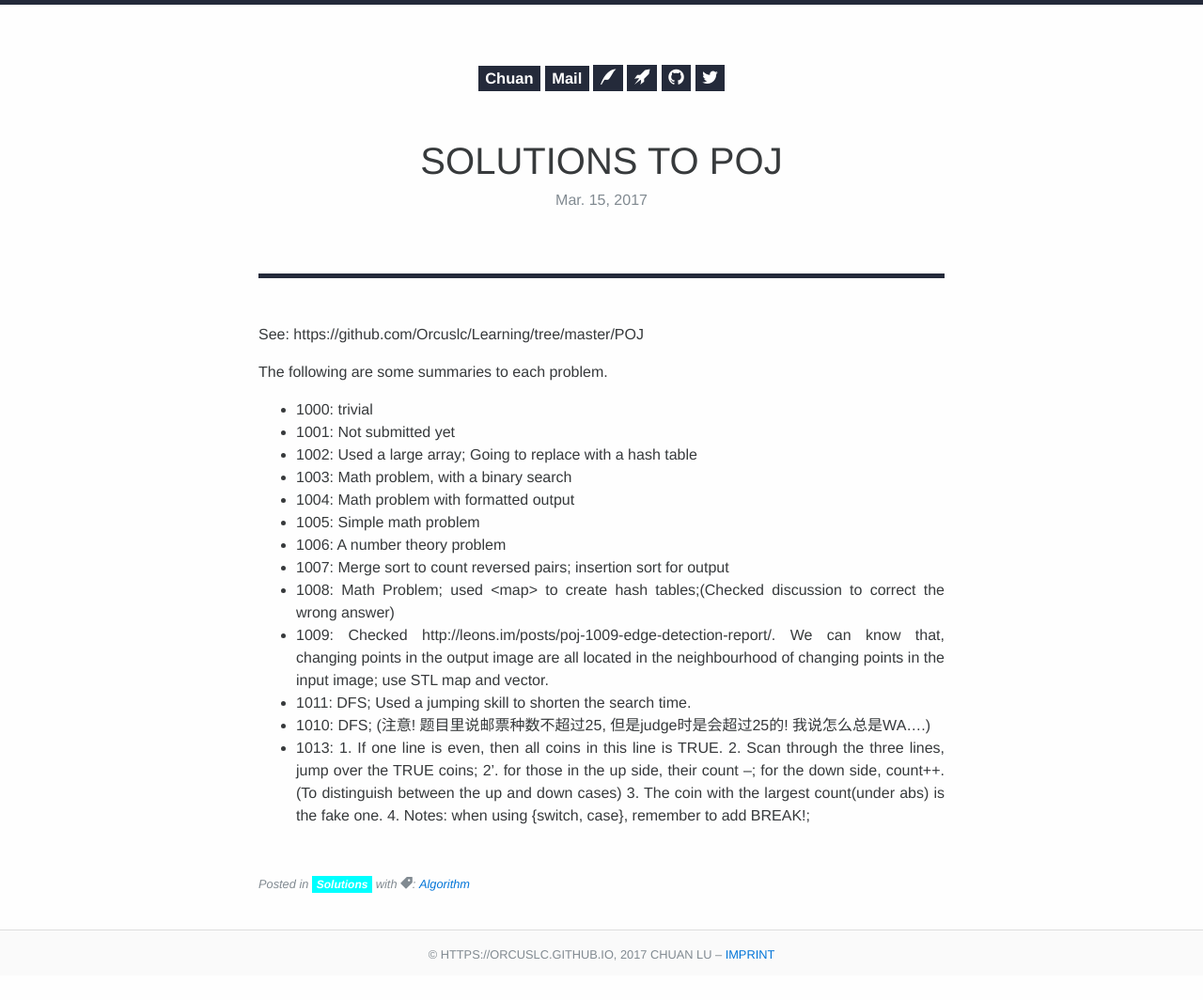
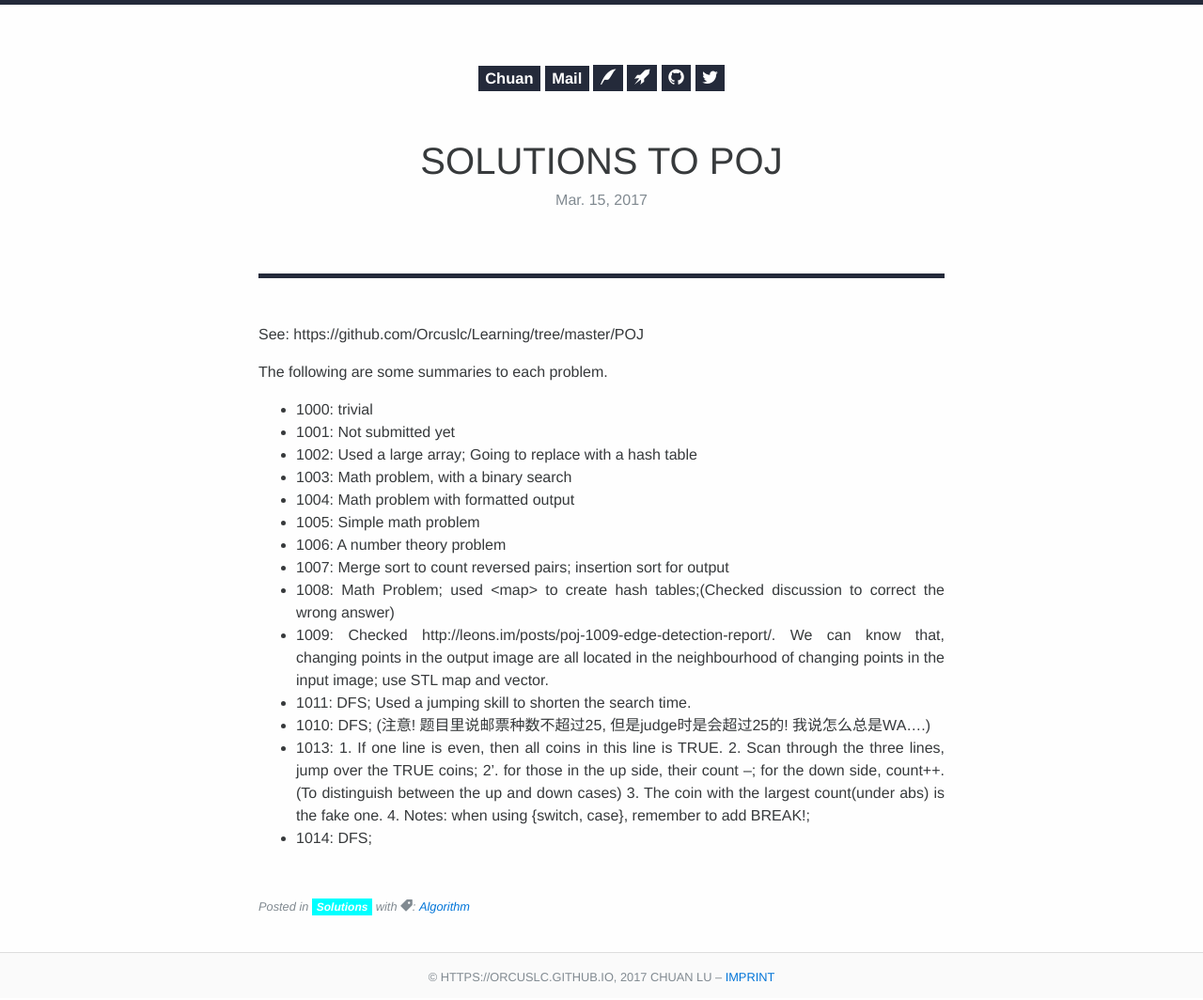
Before and after one commit to Orcuslc/blog.io, a Jekyll site: the page built from _posts/2017-03-15-Solutions-to-POJ.md, in a window 1280 px wide. Shown: the whole page at 94% size. Built offline with Jekyll 4.4.1, drawn with Linux system fonts in a browser that asks for light colours; some web fonts are replaced; before the commit the page ends 1040 px from its top, so only the background shows below that.

Commit message:
add poj 1014

```diff
--- a/_posts/2017-03-15-Solutions-to-POJ.md
+++ b/_posts/2017-03-15-Solutions-to-POJ.md
@@ -26,3 +26,4 @@ The following are some summaries to each problem.
 		2'. for those in the up side, their count --; for the down side, count++. (To distinguish between the up and down cases)
 		3. The coin with the largest count(under abs) is the fake one.
 		4. Notes: when using {switch, case}, remember to add BREAK!;
+-  1014: DFS;
```
